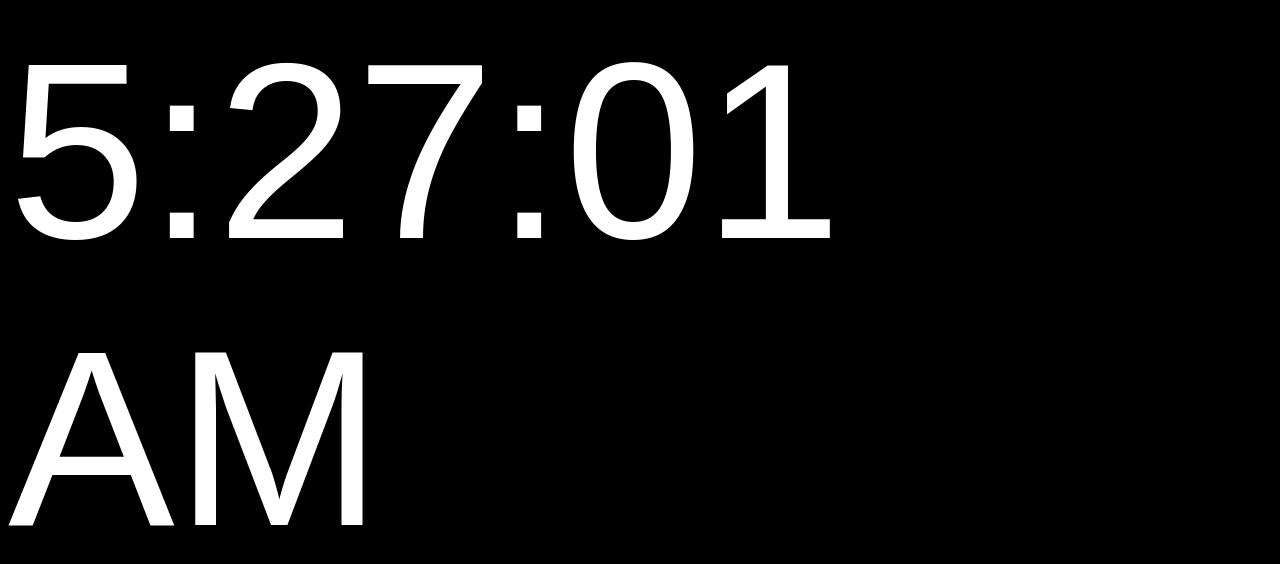
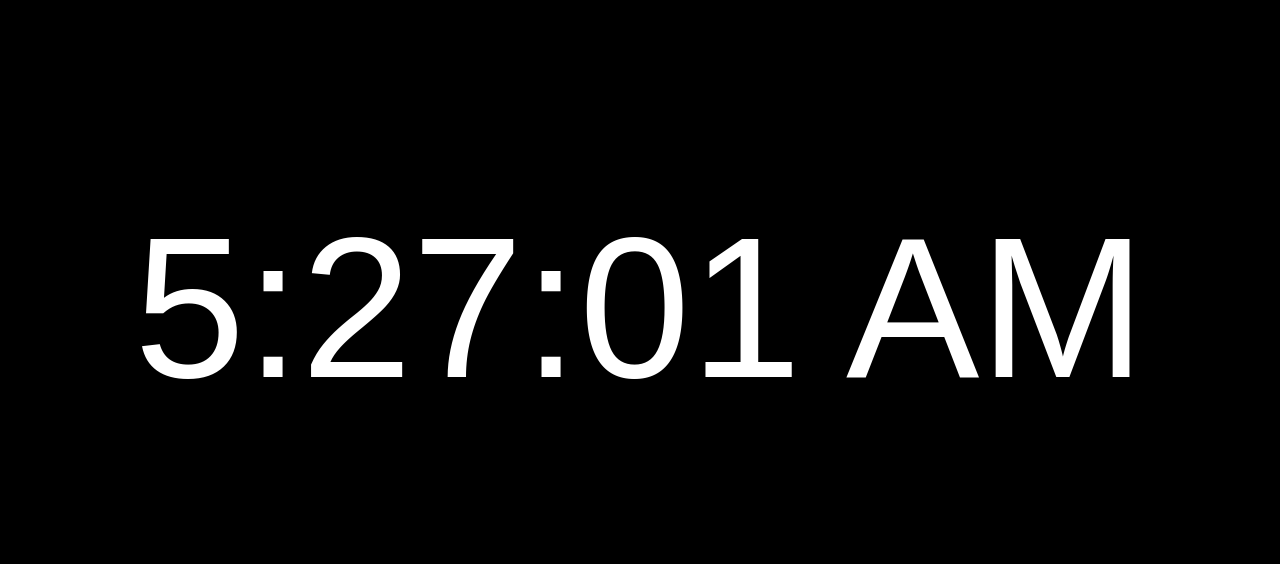
Before and after one commit to Lavanya-M-C/digital_clock, a plain HTML site: page index.html in a window 1280 px wide. Drawn offline with nearby package versions, Linux system fonts and the light colour scheme.

Commit message:
added some styles

```diff
--- a/index.html
+++ b/index.html
@@ -1,5 +1,5 @@
 <!DOCTYPE html>
-<html lang="en">
+<html>
 <head>
     <meta charset="UTF-8">
     <meta name="viewport" content="width=device-width, initial-scale=1.0">
@@ -10,7 +10,6 @@
     <div class="container">
         <div id="clock"></div>
     </div>
-    <script src="https://ajax.googleapis.com/ajax/libs/jquery/1.11.1/jquery.min.js"></script>
     <script src="clock.js"></script>
 </body>
 </html>
--- a/style.css
+++ b/style.css
@@ -4,13 +4,13 @@ body {
 
 .container {
     display: flex;
-    height: 100%;
+    height: 600px;
     justify-content: center;
     align-items: center;
 }
 
 #clock {
-    font-size: 250px;
+    font-size: 200px;
     font-family: Arial, Helvetica, sans-serif;
     color: white;
 }
```
